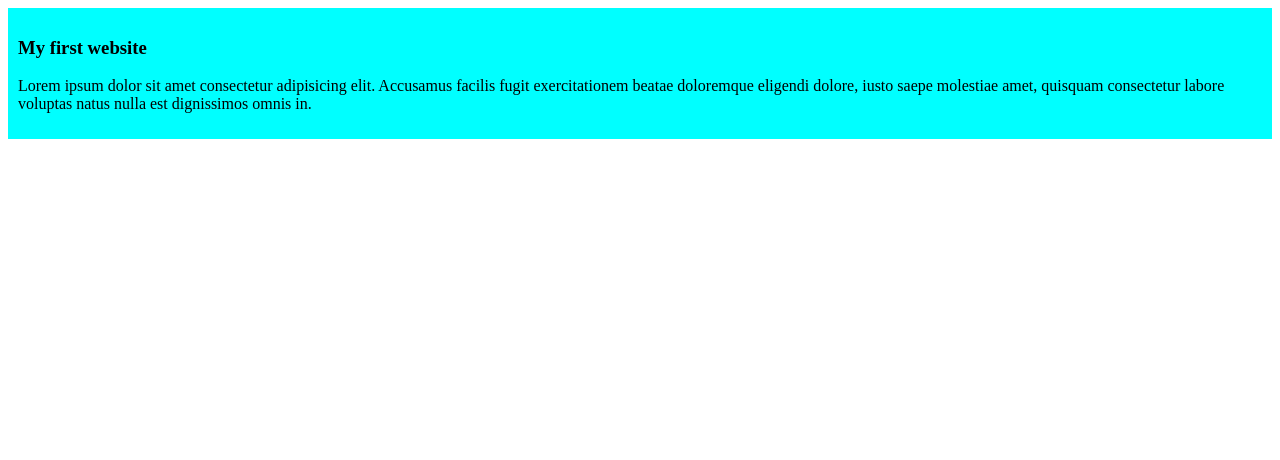
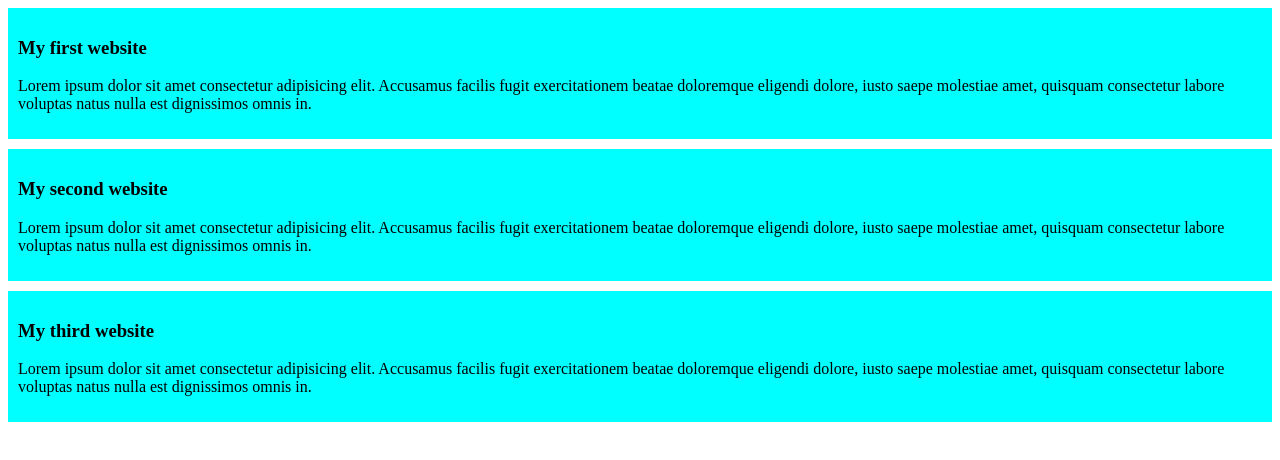
Before and after one commit to Mahadibro/my-simple-website, a plain HTML site: page index.html in a window 1280 px wide. Drawn offline with Linux system fonts and the light colour scheme.

Commit message:
added second and third blog

```diff
--- a/index.html
+++ b/index.html
@@ -11,5 +11,13 @@
         <h3> My first website</h3>
         <p>Lorem ipsum dolor sit amet consectetur adipisicing elit. Accusamus facilis fugit exercitationem beatae doloremque eligendi dolore, iusto saepe molestiae amet, quisquam consectetur labore voluptas natus nulla est dignissimos omnis in.</p>
     </div>
+    <div>
+        <h3> My second website</h3>
+        <p>Lorem ipsum dolor sit amet consectetur adipisicing elit. Accusamus facilis fugit exercitationem beatae doloremque eligendi dolore, iusto saepe molestiae amet, quisquam consectetur labore voluptas natus nulla est dignissimos omnis in.</p>
+    </div>
+    <div>
+        <h3> My third website</h3>
+        <p>Lorem ipsum dolor sit amet consectetur adipisicing elit. Accusamus facilis fugit exercitationem beatae doloremque eligendi dolore, iusto saepe molestiae amet, quisquam consectetur labore voluptas natus nulla est dignissimos omnis in.</p>
+    </div>
 </body>
 </html>
--- a/style/blog.css
+++ b/style/blog.css
@@ -1,4 +1,5 @@
 div{
     background-color: aqua;
     padding: 10px;
+    margin-bottom: 10px;
 }
```
